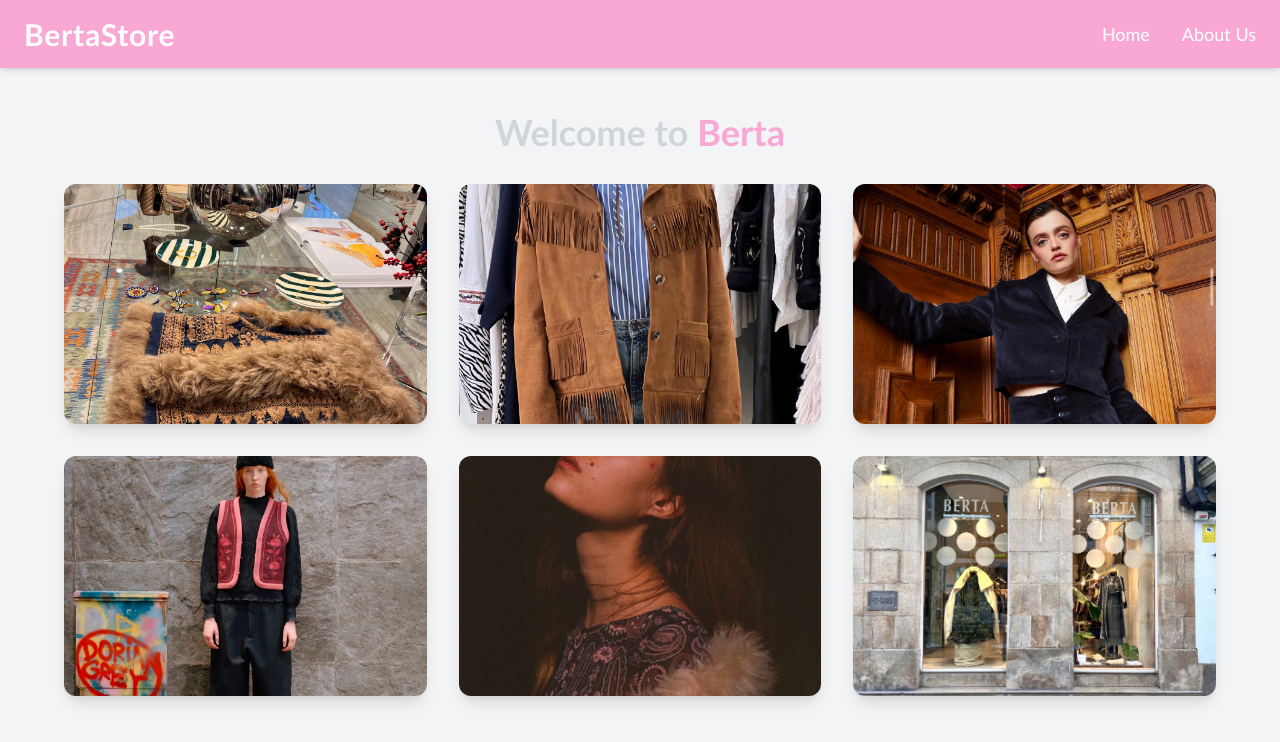
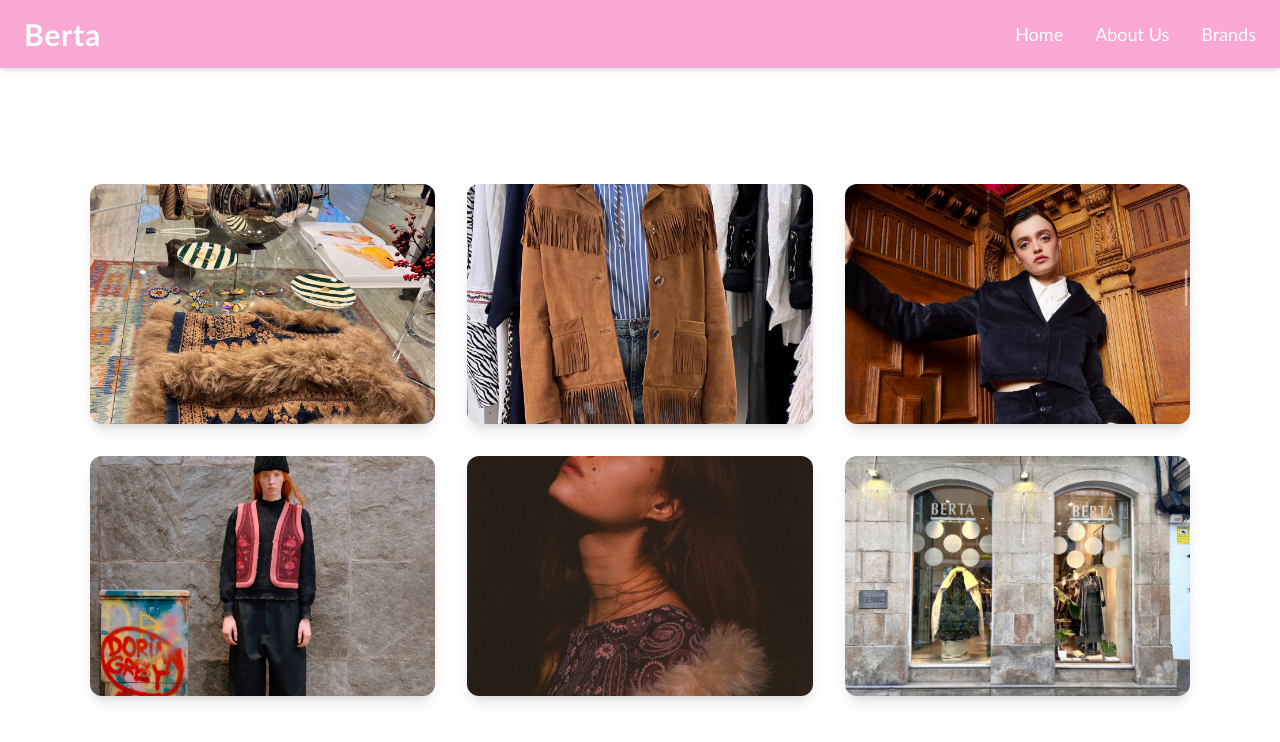
Before and after one commit to arturomrtn/bertasite, a React (Vite) app: page / in a window 1280 px wide. Shown: the top 742 px of the page. Built offline with nearby package versions, Linux system fonts and the light colour scheme.

Commit message:
refactoring and changes

```diff
--- a/src/components/About.jsx
+++ b/src/components/About.jsx
@@ -1,4 +1,5 @@
 const AboutUs = () => {
+
   return (
     <section
       id="about-us"
--- /dev/null
+++ b/src/components/Brands.jsx
@@ -0,0 +1,6 @@
+
+const Brands = () => {
+    return (
+       <h1>Our brands</h1>
+    )
+}
--- a/src/components/Home.jsx
+++ b/src/components/Home.jsx
@@ -1,49 +1,21 @@
-import { motion } from "framer-motion";
-import React, { useEffect, useState } from "react";
+import allImages from "../data/images";
+import useRandomImages from "../hooks/useRandomImages";
+import ImageGrid from "../components/ImageGrind";
 
 const Home = () => {
 
-  const images = [
-    "/images/bertastoreimage1.jpg",
-    "/images/bertastoreimage2.jpg",
-    "/images/bertastoreimage3.jpg",
-    "/images/bertastoreimage4.jpg",
-    "/images/bertastoreimage5.jpg",
-    "/images/bertastoreimage6.jpg"
-  ];
-
-  const [randomImages, setRandomImages] = useState([]);
-
-  useEffect(() => {
-    const selectedImages = getRandomImages(images);
-    setRandomImages(selectedImages);
-  }, []);
-  const getRandomImages = (images, count = 6) => {
-    const shuffled = images.sort(() => 0.5 - Math.random());
-    return shuffled.slice(0, count);
-  };
+  const randomImages = useRandomImages(allImages);
 
   return (
-    <div className="pt-20 bg-gray-100 min-h-screen">
-      <div className="container mx-auto">
-        <h2 className="text-4xl font-bold text-center text-gray-300 mb-8 mt-8">
-          Welcome to <span className="text-pink-300">Berta</span>
-        </h2>
-        <div className="grid grid-cols-1 sm:grid-cols-2 md:grid-cols-3 gap-8 max-w-6xl mx-auto">
-        {randomImages.map((image, index) => (
-          <motion.img
-            key={index}
-            src={image}
-            alt={`Clothing ${index + 1}`}
-            className="h-60 w-full object-cover rounded-xl shadow-lg"
-            initial={{ opacity: 0, scale: 0.8 }}
-            animate={{ opacity: 1, scale: 1 }}
-            transition={{ duration: 0.5, delay: index * 0.2 }}
-          />
-          ))}
-        </div>
-      </div>
-    </div>
+    <section
+      id="home"
+      className="min-h-screen bg-gradient-to-r from-primary to-secondary text-white flex flex-col justify-center items-center text-center p-8"
+    >
+      <h1 className="text-4xl sm:text-5xl font-extrabold mb-8">
+        Welcome to Berta Store
+      </h1>
+      <ImageGrid images={randomImages} />
+    </section>
   );
 };
 
--- /dev/null
+++ b/src/components/ImageGrind.jsx
@@ -0,0 +1,22 @@
+import { motion } from "framer-motion";
+
+const ImageGrid = ({ images }) => {
+
+  return (
+    <div className="grid grid-cols-1 sm:grid-cols-2 md:grid-cols-3 gap-8 max-w-6xl mx-auto">
+      {images.map((image, index) => (
+        <motion.img
+          key={index}
+          src={image}
+          alt={`Clothing ${index + 1}`}
+          className="h-60 w-full object-cover rounded-xl shadow-lg"
+          initial={{ opacity: 0, scale: 0.8 }}
+          animate={{ opacity: 1, scale: 1 }}
+          transition={{ duration: 0.5, delay: index * 0.2 }}
+        />
+      ))}
+    </div>
+  );
+};
+
+export default ImageGrid;
--- a/src/components/Navbar.jsx
+++ b/src/components/Navbar.jsx
@@ -4,14 +4,17 @@ const Navbar = () => {
   return (
     <nav className="fixed top-0 w-full bg-gradient-to-r bg-pink-300 shadow-md z-50">
       <div className="container mx-auto flex justify-between items-center py-4 px-6">
-        <h1 className="text-3xl font-extrabold text-white tracking-wide">
-          Berta<span>Store</span>
-        </h1>
+      <Link
+              to="/"
+              className="text-3xl font-extrabold text-white tracking-wide"
+            >
+              Berta
+            </Link>
         <ul className="flex space-x-8 text-lg font-medium text-white">
           <li>
             <Link
               to="/"
-              className="hover:text-gray-300 transition duration-300"
+              className="hover:text-yellow-300 transition duration-300"
             >
               Home
             </Link>
@@ -19,9 +22,17 @@ const Navbar = () => {
           <li>
             <Link
               to="/about"
-              className="hover:text-gray-300 transition duration-300"
+              className="hover:text-yellow-300 transition duration-300"
             >
               About Us
+            </Link>
+            </li>
+            <li>
+            <Link
+              to="/brands"
+              className="hover:text-yellow-300 transition duration-300"
+            >
+              Brands
             </Link>
           </li>
         </ul>
--- /dev/null
+++ b/src/data/images.jsx
@@ -0,0 +1,10 @@
+const allImages = [
+    "/images/bertastoreimage1.jpg",
+    "/images/bertastoreimage2.jpg",
+    "/images/bertastoreimage3.jpg",
+    "/images/bertastoreimage4.jpg",
+    "/images/bertastoreimage5.jpg",
+    "/images/bertastoreimage6.jpg",
+  ];
+
+  export default allImages;
--- /dev/null
+++ b/src/hooks/useRandomImages.jsx
@@ -0,0 +1,18 @@
+import { useState, useEffect } from "react";
+
+const useRandomImages = (images, count = 6) => {
+  const [randomImages, setRandomImages] = useState([]);
+
+  useEffect(() => {
+    const getRandomImages = () => {
+      const shuffled = images.sort(() => 0.5 - Math.random());
+      return shuffled.slice(0, count);
+    };
+
+    setRandomImages(getRandomImages());
+  }, [images, count]);
+
+  return randomImages;
+};
+
+export default useRandomImages;
```
